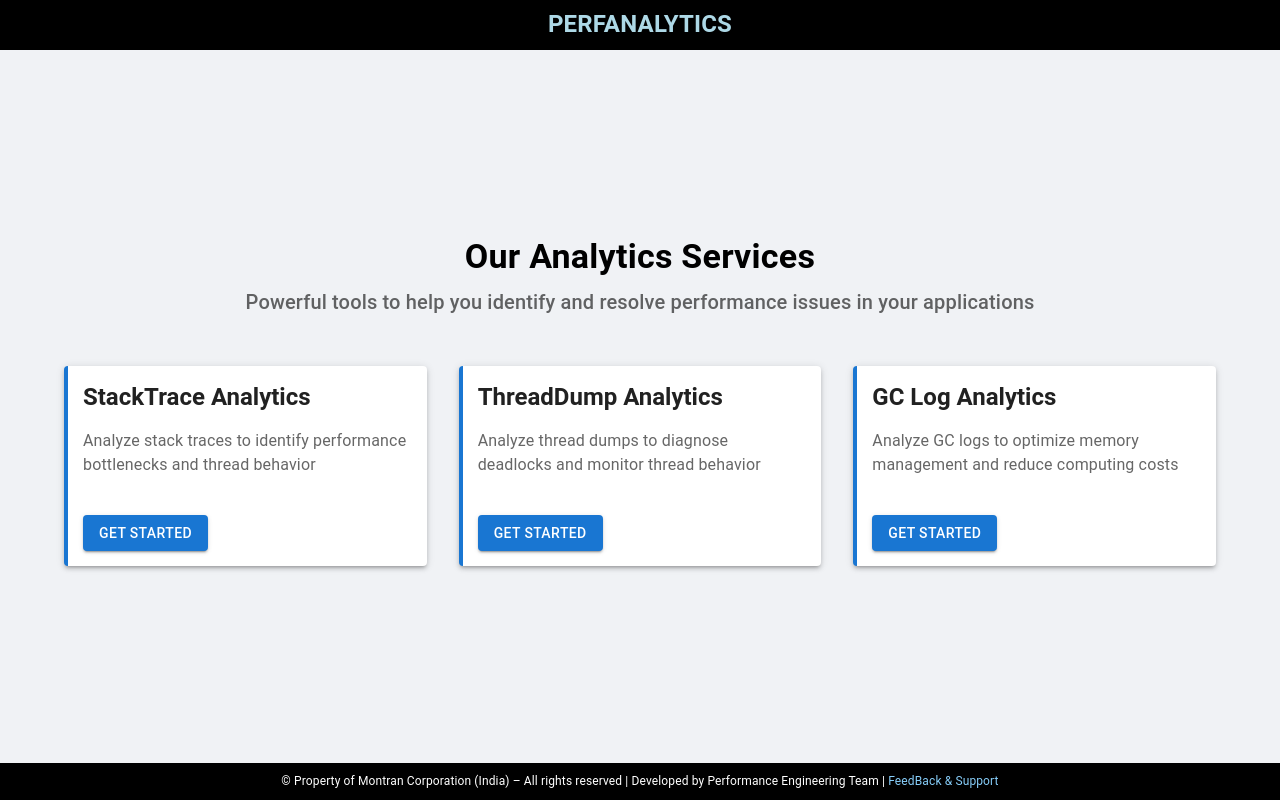
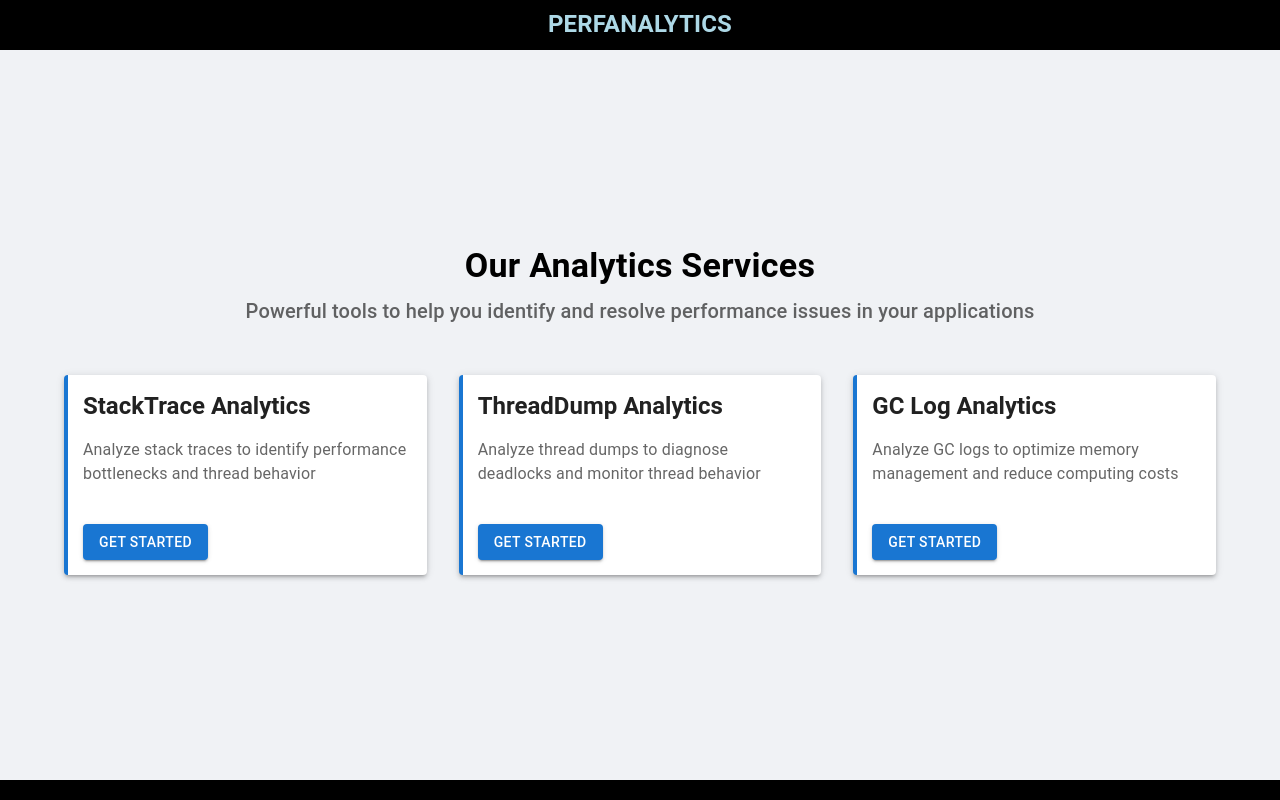
Before and after one commit to Balakumar45/stackanalyzer-frontend, a React (Create React App) app: page / in a window 1280 px wide. Built offline with nearby package versions, Linux system fonts and the light colour scheme; no server answers.

Commit message:
Footer Change

```diff
--- a/src/components/Footer.js
+++ b/src/components/Footer.js
@@ -11,18 +11,6 @@ const Footer = () => (
         bottom: 0,
         zIndex: 1000
     }}>
-        <Typography variant="body2" sx={{
-            fontSize: { xs: '0.75rem', sm: '0.75rem' },
-            '& a': {
-                color: '#87CEFA',
-                textDecoration: 'none',
-                '&:hover': {
-                    textDecoration: 'underline'
-                }
-            }
-        }}>
-            &copy; Property of Montran Corporation (India) – All rights reserved | Developed by Performance Engineering Team | <a href="mailto:bnadar@montran.com">FeedBack & Support</a>
-        </Typography>
     </Box>
 );
 
--- a/src/pages/AnalyticsPage.js
+++ b/src/pages/AnalyticsPage.js
@@ -23,7 +23,7 @@ const apiBaseUrl = process.env.REACT_APP_API_URL
 const AnalyticsPage = () => {
   const location = useLocation();
   const navigate = useNavigate();
-  const { fileName, selectedMinutes,analyticsType,uploadDate,threadDumpFiles} = location.state || {};
+  const { fileName, selectedMinutes} = location.state || {};
 
   const getNavigationItems = () => {
     const baseItems = [
```
Also changed, not shown: 1 other file (tests, documents, lock files or other folders).
